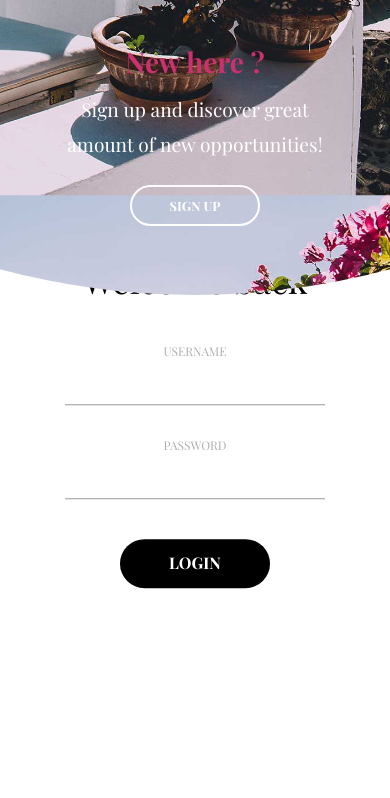
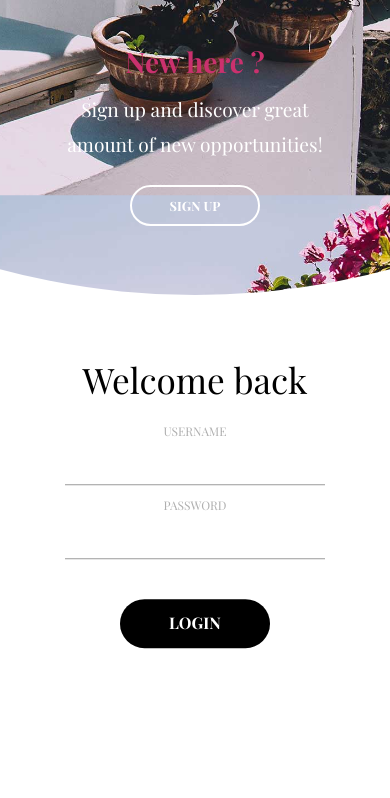
Before and after one commit to quannv02/cs207b-advse-final, a Flask app: page /login in a window 390 px wide. Shown: the top 798 px of the page. Run offline with Flask 3, Linux system fonts and the light colour scheme; some libraries are stand-ins or nearby versions; some web fonts are replaced.

Commit message:
update-login-n

```diff
--- a/static/css/login_room_style.css
+++ b/static/css/login_room_style.css
@@ -232,6 +232,11 @@ form.sign-in-form {
     transition: 1s 0.8s ease-in-out;
   }
 
+  .input-field {
+    margin: 5px auto 0;
+
+  }
+
   .signin-signup,
   .cont.sign-up-mode .signin-signup {
     left: 50%;
@@ -330,7 +335,7 @@ form.sign-in-form {
   }
 
   .cont.sign-up-mode:before {
-    bottom: 26%;
+    bottom: 30%;
     left: 50%;
   }
 }
```
